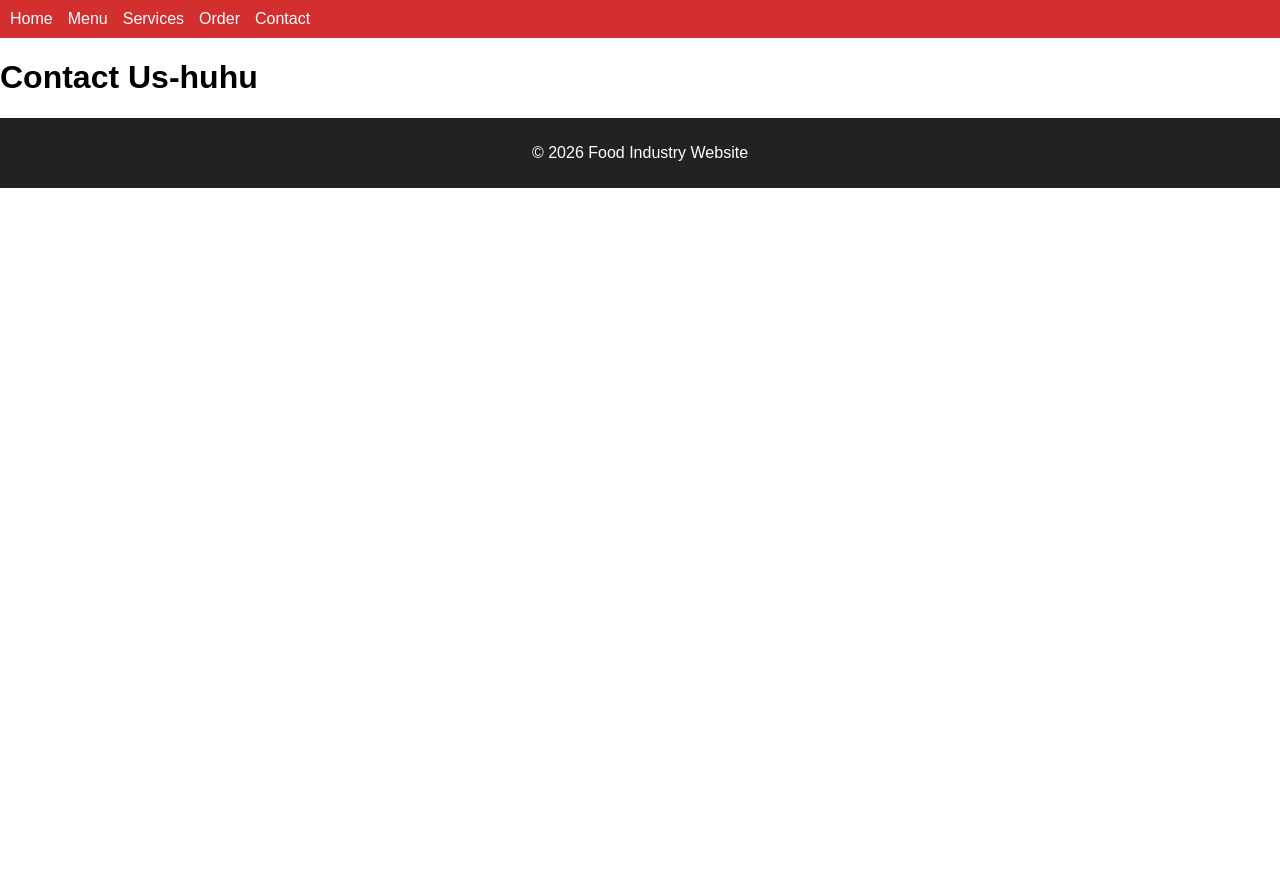
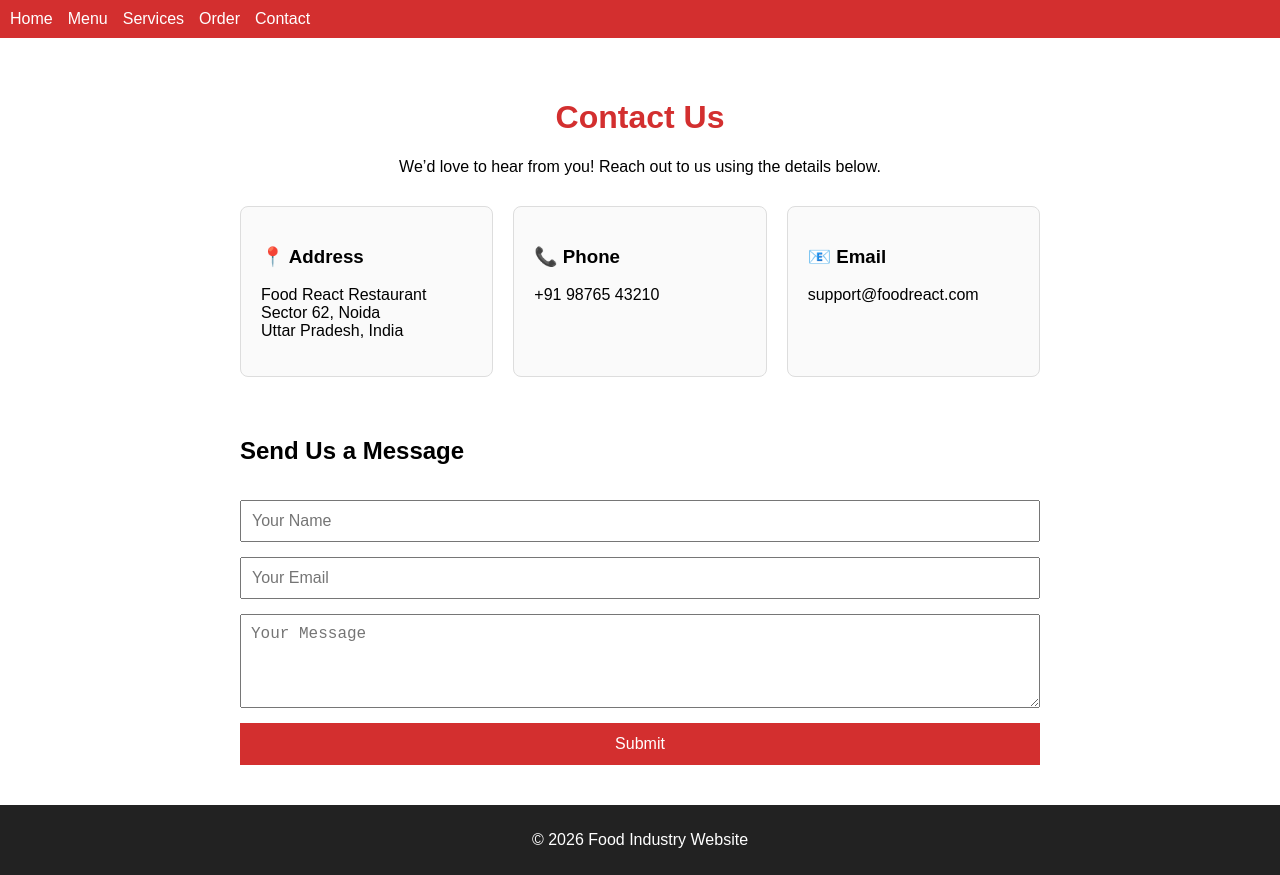
Before and after one commit to vikasrajput0112/food-react-website, a React (Create React App) app: page /contact in a window 1280 px wide. Before the commit the page ends 800 px from the top, so only its background shows below. Built offline with nearby package versions, Linux system fonts and the light colour scheme.

Commit message:
Update Contact.jsx

```diff
--- a/src/pages/Contact.jsx
+++ b/src/pages/Contact.jsx
@@ -1,3 +1,90 @@
 export default function Contact() {
-  return <h1>Contact Us-huhu</h1>;
+  return (
+    <div style={styles.container}>
+      <h1 style={styles.heading}>Contact Us</h1>
+      <p style={styles.subText}>
+        We’d love to hear from you! Reach out to us using the details below.
+      </p>
+
+      <div style={styles.card}>
+        <div style={styles.section}>
+          <h3>📍 Address</h3>
+          <p>
+            Food React Restaurant<br />
+            Sector 62, Noida<br />
+            Uttar Pradesh, India
+          </p>
+        </div>
+
+        <div style={styles.section}>
+          <h3>📞 Phone</h3>
+          <p>+91 98765 43210</p>
+        </div>
+
+        <div style={styles.section}>
+          <h3>📧 Email</h3>
+          <p>support@foodreact.com</p>
+        </div>
+      </div>
+
+      <form style={styles.form}>
+        <h2>Send Us a Message</h2>
+
+        <input type="text" placeholder="Your Name" style={styles.input} />
+        <input type="email" placeholder="Your Email" style={styles.input} />
+        <textarea placeholder="Your Message" rows="4" style={styles.textarea}></textarea>
+
+        <button style={styles.button}>Submit</button>
+      </form>
+    </div>
+  );
 }
+
+const styles = {
+  container: {
+    padding: "40px",
+    maxWidth: "800px",
+    margin: "auto"
+  },
+  heading: {
+    textAlign: "center",
+    color: "#d32f2f"
+  },
+  subText: {
+    textAlign: "center",
+    marginBottom: "30px"
+  },
+  card: {
+    display: "grid",
+    gridTemplateColumns: "repeat(auto-fit, minmax(200px, 1fr))",
+    gap: "20px",
+    marginBottom: "40px"
+  },
+  section: {
+    padding: "20px",
+    border: "1px solid #ddd",
+    borderRadius: "8px",
+    background: "#fafafa"
+  },
+  form: {
+    display: "flex",
+    flexDirection: "column",
+    gap: "15px"
+  },
+  input: {
+    padding: "10px",
+    fontSize: "16px"
+  },
+  textarea: {
+    padding: "10px",
+    fontSize: "16px"
+  },
+  button: {
+    padding: "12px",
+    background: "#d32f2f",
+    color: "white",
+    border: "none",
+    cursor: "pointer",
+    fontSize: "16px"
+  }
+};
```
